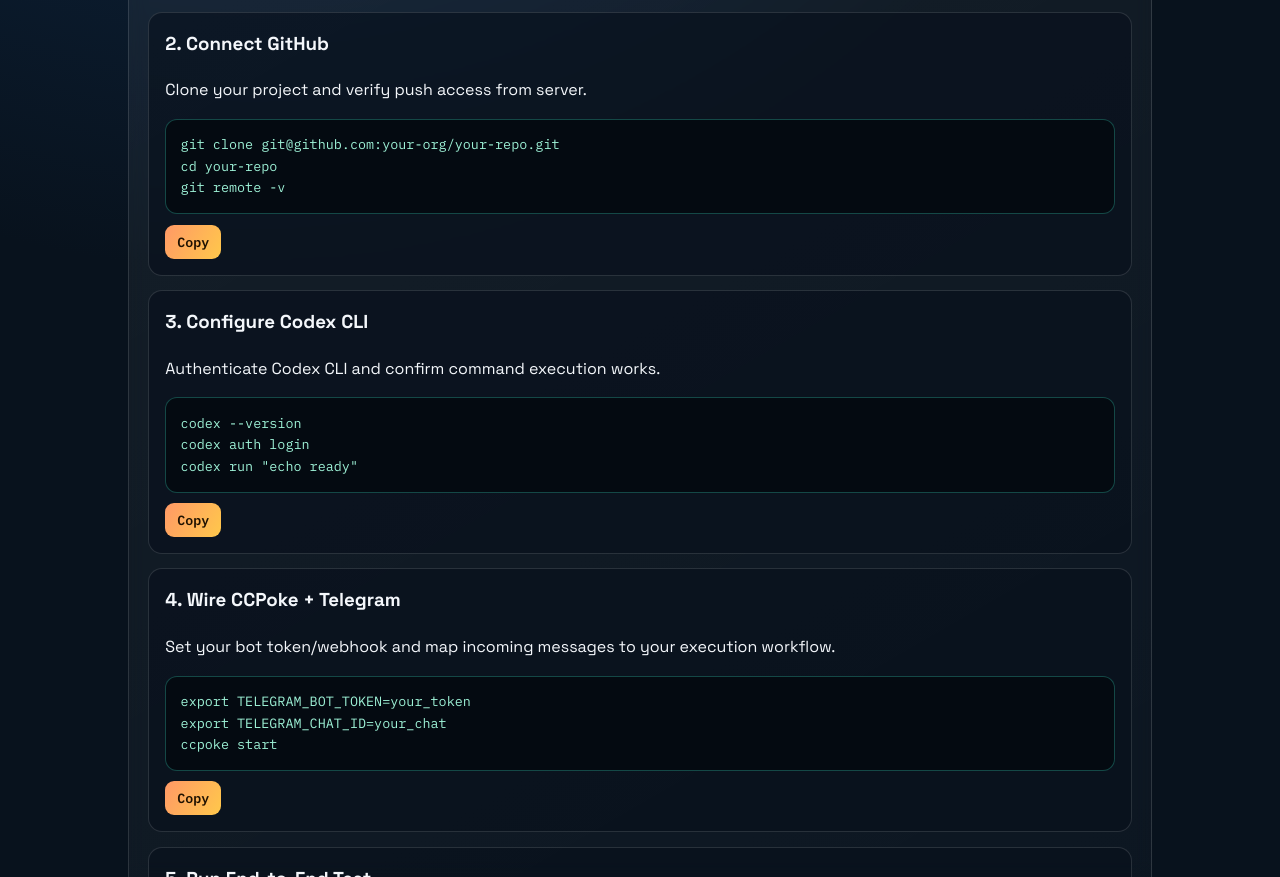
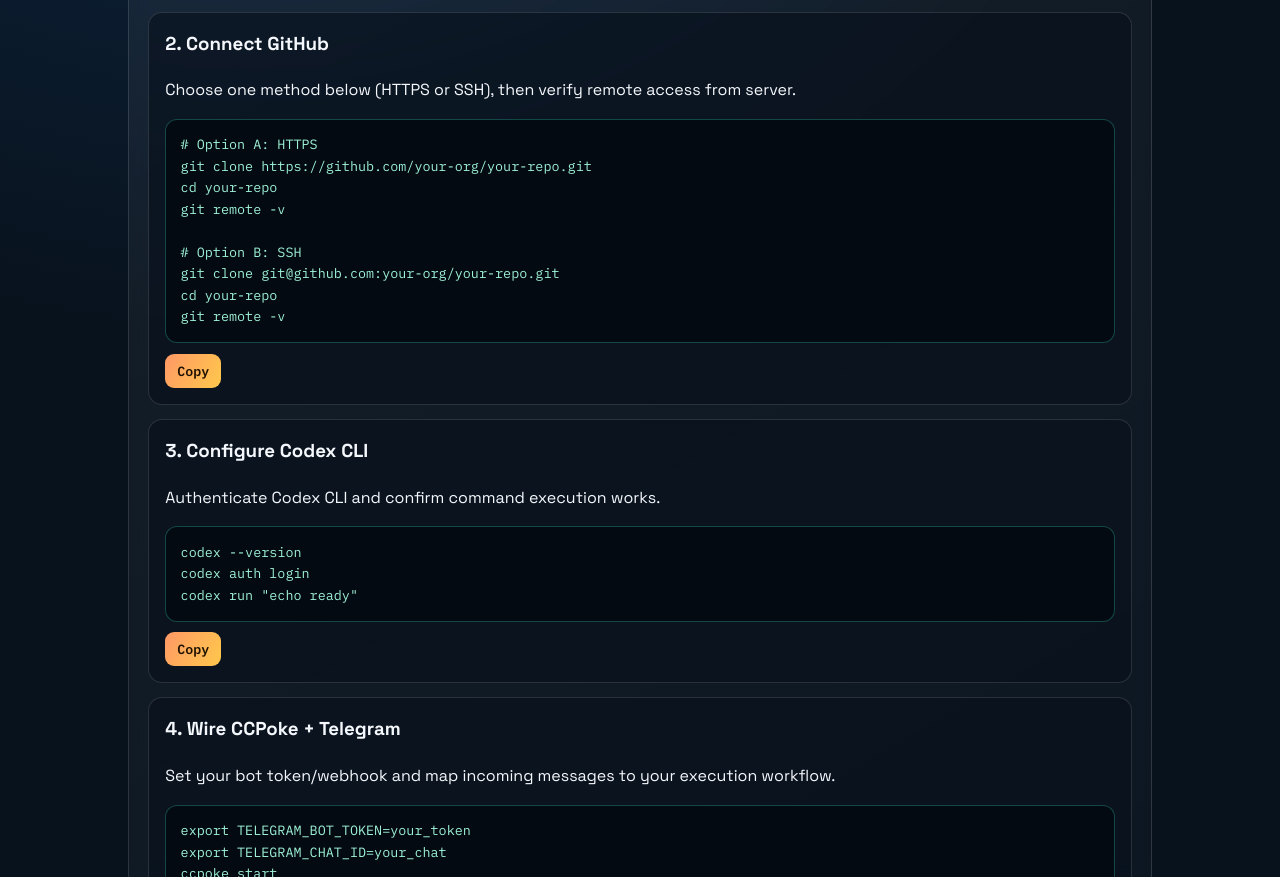
Before and after one commit to khanhn87/vibe-coding-everywhere, a plain HTML site: page index.html in a window 1280 px wide. Shown: the part 1270-2147 px from the top of the page. Drawn offline with Linux system fonts and the light colour scheme.

Commit message:
docs: add https and ssh github connection options in step 2

```diff
--- a/index.html
+++ b/index.html
@@ -62,8 +62,14 @@
         </li>
         <li>
           <h3>2. Connect GitHub</h3>
-          <p>Clone your project and verify push access from server.</p>
-          <pre><code id="cmd-2">git clone git@github.com:your-org/your-repo.git
+          <p>Choose one method below (HTTPS or SSH), then verify remote access from server.</p>
+          <pre><code id="cmd-2"># Option A: HTTPS
+git clone https://github.com/your-org/your-repo.git
+cd your-repo
+git remote -v
+
+# Option B: SSH
+git clone git@github.com:your-org/your-repo.git
 cd your-repo
 git remote -v</code></pre>
           <button data-copy="cmd-2">Copy</button>
```
